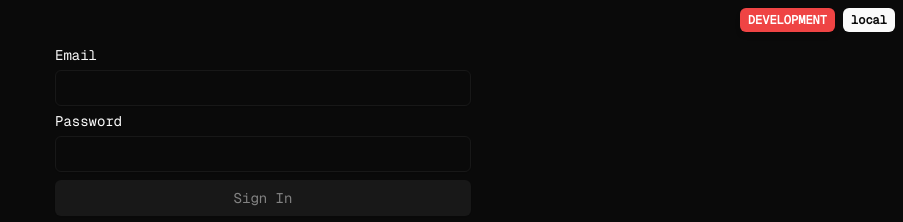
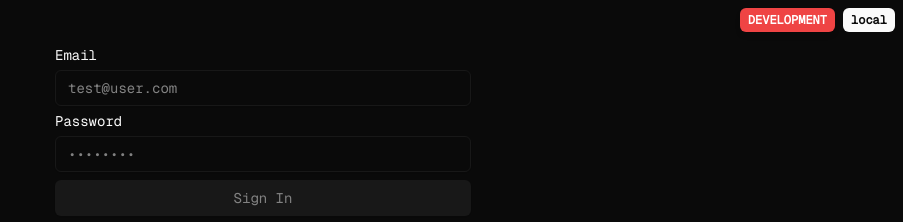
Before and after one commit to f-ffff-f/wdj, a Next.js app: page /signin in a window 1280 px wide. Shown: the top 222 px of the page, without its empty margins (377-1280 px from the left). Built offline with nearby package versions, Linux system fonts and the light colour scheme; no server answers.

Commit message:
test user

```diff
--- a/src/components/Auth/Signin/index.tsx
+++ b/src/components/Auth/Signin/index.tsx
@@ -52,10 +52,10 @@ const SignIn = () => {
                 <fieldset disabled={isPending || isTurnstilePending}>
                     <div className="flex flex-col gap-2">
                         <Label htmlFor="email">Email</Label>
-                        <Input type="email" name="email" />
+                        <Input type="email" name="email" defaultValue={'test@user.com'} />
 
                         <Label htmlFor="password">Password</Label>
-                        <Input type="password" name="password" />
+                        <Input type="password" name="password" defaultValue={'test1234'} />
 
                         <input type="hidden" name="turnstileToken" value={turnstileToken} />
 
```
